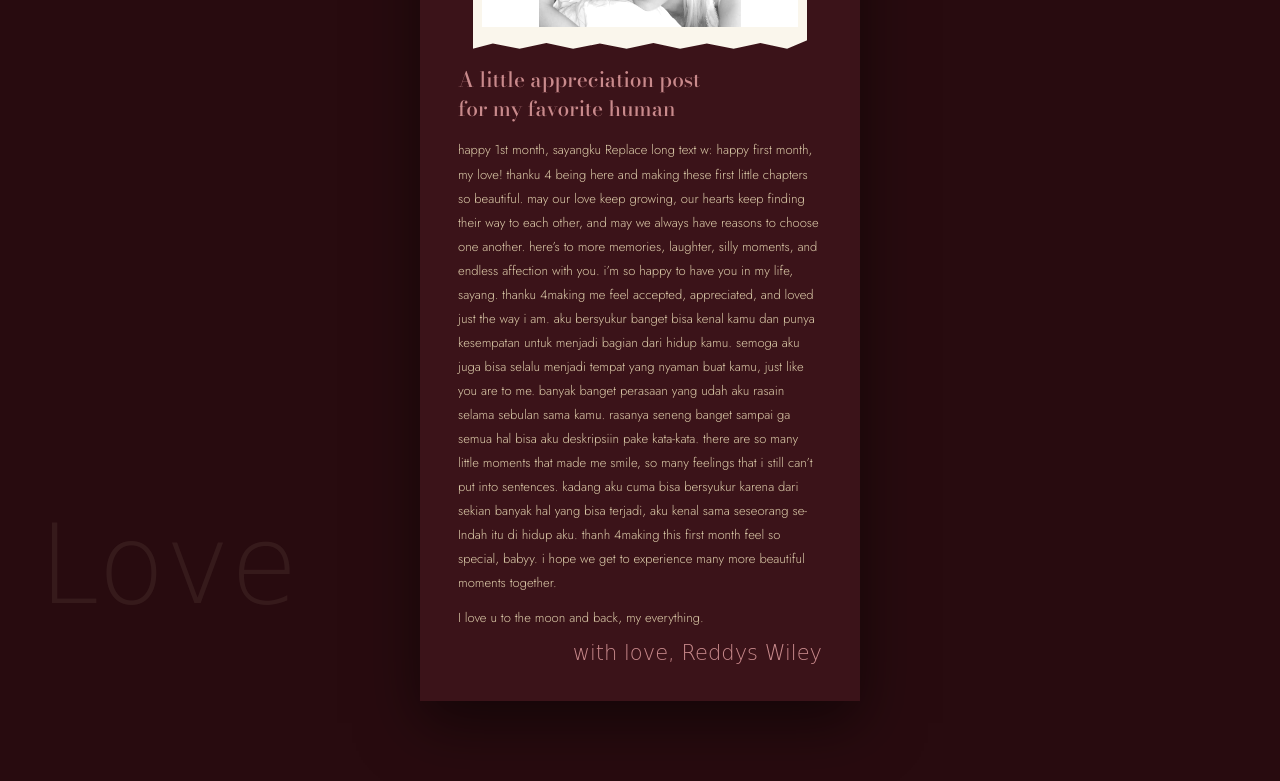
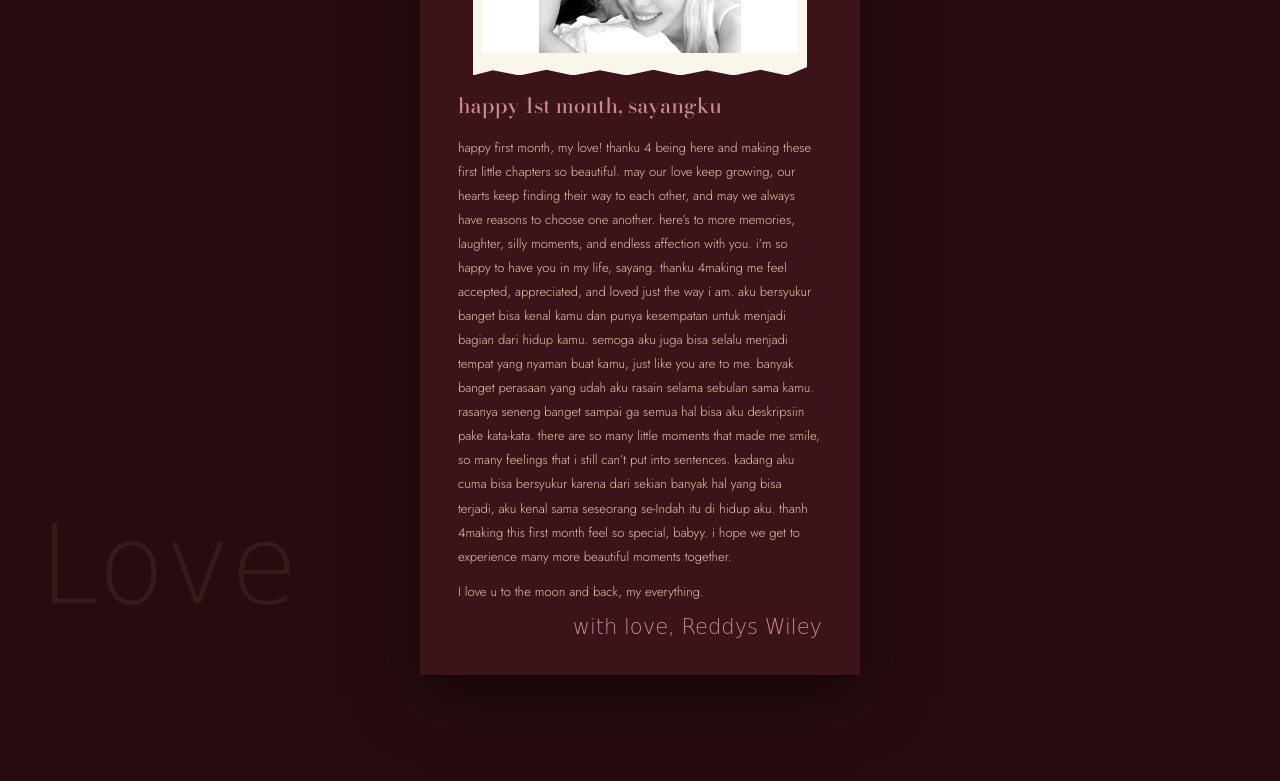
Before and after one commit to love-notes/first-month, a plain HTML site: page index.html in a window 1280 px wide. Shown: the part 2555-3336 px from the top of the page. Drawn offline with nearby package versions, Linux system fonts and the light colour scheme; a web font is replaced by a local one.

Commit message:
Revise anniversary message in index.html
Updated appreciation message for the first month anniversary.

```diff
--- a/index.html
+++ b/index.html
@@ -602,9 +602,8 @@ Loving u makes life feel lighter, happier, and a little less scary.
   <div class="note reveal">
     <div class="note-photo"><img src="photo6.jpg" alt=""></div>
     <div class="note-body">
-      <h3>A little appreciation post<br>for my favorite human</h3>
-      <p>happy 1st month, sayangku
-Replace long text w: happy first month, my love! thanku 4 being here and making these first little chapters so beautiful. may our love keep growing, our hearts keep finding their way to each other, and may we always have reasons to choose one another. here’s to more memories, laughter, silly moments, and endless affection with you. i’m so happy to have you in my life, sayang.
+      <h3>happy 1st month, sayangku</h3>
+      <p>happy first month, my love! thanku 4 being here and making these first little chapters so beautiful. may our love keep growing, our hearts keep finding their way to each other, and may we always have reasons to choose one another. here’s to more memories, laughter, silly moments, and endless affection with you. i’m so happy to have you in my life, sayang.
  thanku 4making me feel accepted, appreciated, and loved just the way i am. aku bersyukur banget bisa kenal kamu dan punya kesempatan untuk menjadi bagian dari hidup kamu.
 semoga aku juga bisa selalu menjadi tempat yang nyaman buat kamu, just like you are to me. banyak banget perasaan yang udah aku rasain selama sebulan sama kamu. rasanya seneng banget sampai ga semua hal bisa aku deskripsiin pake kata-kata. there are so many little moments that made me smile, so many feelings that i still can’t put into sentences. kadang aku cuma bisa bersyukur karena dari sekian banyak hal yang bisa terjadi, aku kenal sama seseorang se-Indah itu di hidup aku. thanh 4making this first month feel so special, babyy. i hope we get to experience many more beautiful moments together.</p>
       <p>I love u to the moon and back, my everything.</p>
```
